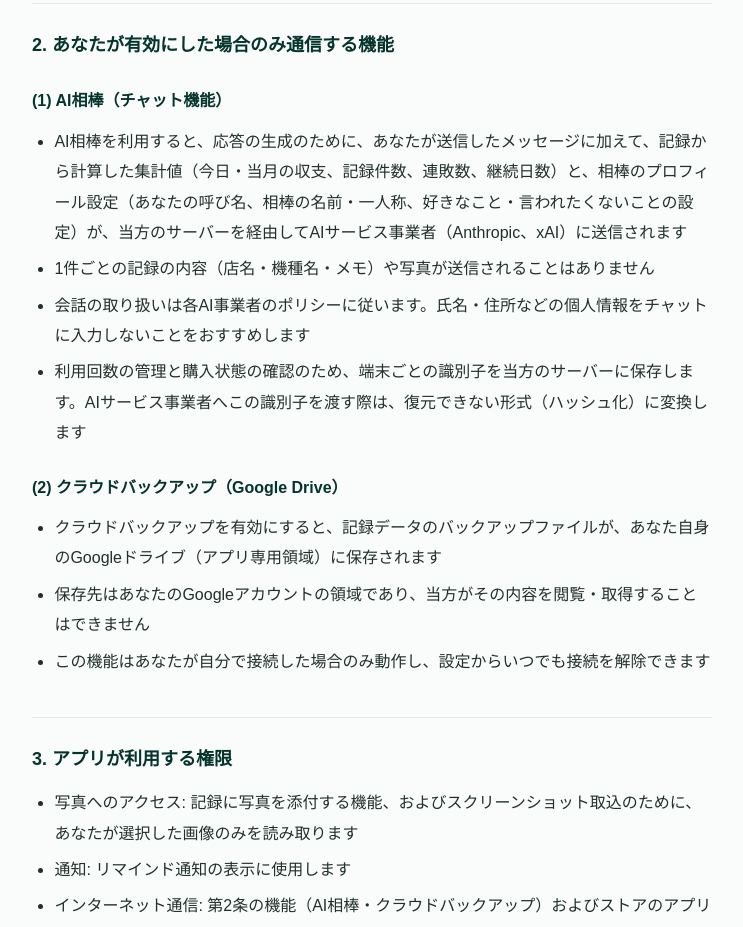
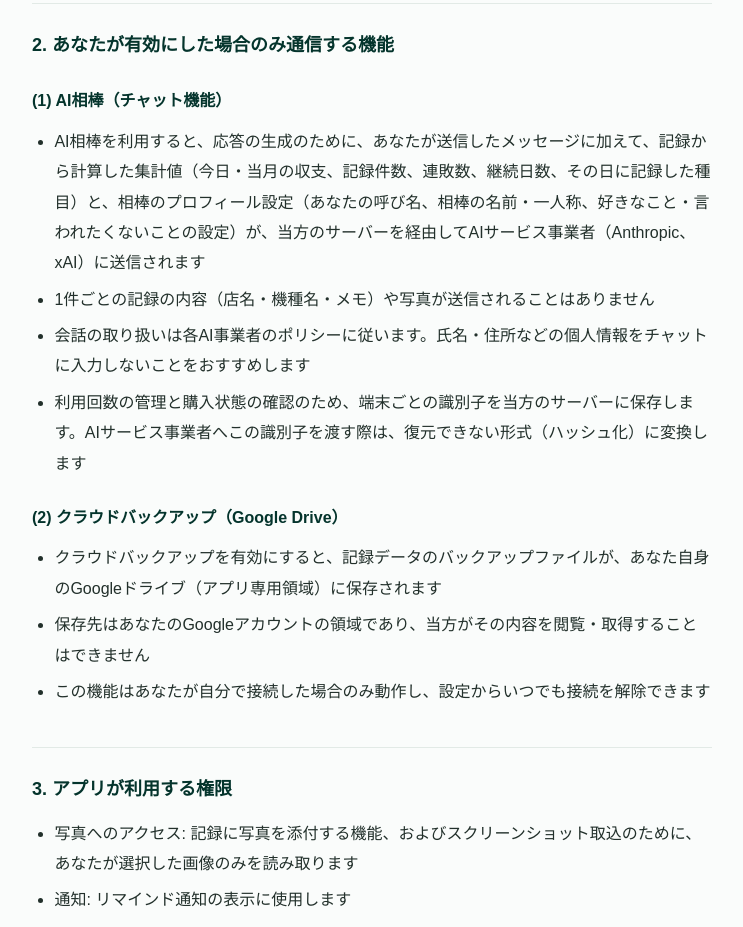
Before and after one commit to jamjam315/leisurecho-site, a plain HTML site: page privacy/index.html in a window 1280 px wide. Shown: the part 857-1784 px from the top of the page, without its empty margins (268-1011 px from the left). Drawn offline with Linux system fonts and the light colour scheme.

Commit message:
プライバシーポリシー第2条(1)に「その日に記録した種目」を追記
送信している集計値のうち today_categories（当日の種目区分）が列挙から
抜けていた。実装は最大6項目（F7）。

```diff
--- a/privacy/index.html
+++ b/privacy/index.html
@@ -120,7 +120,7 @@
 
 <h3>(1) AI相棒（チャット機能）</h3>
 <ul>
-  <li>AI相棒を利用すると、応答の生成のために、あなたが送信したメッセージに加えて、記録から計算した集計値（今日・当月の収支、記録件数、連敗数、継続日数）と、相棒のプロフィール設定（あなたの呼び名、相棒の名前・一人称、好きなこと・言われたくないことの設定）が、当方のサーバーを経由してAIサービス事業者（Anthropic、xAI）に送信されます</li>
+  <li>AI相棒を利用すると、応答の生成のために、あなたが送信したメッセージに加えて、記録から計算した集計値（今日・当月の収支、記録件数、連敗数、継続日数、その日に記録した種目）と、相棒のプロフィール設定（あなたの呼び名、相棒の名前・一人称、好きなこと・言われたくないことの設定）が、当方のサーバーを経由してAIサービス事業者（Anthropic、xAI）に送信されます</li>
   <li>1件ごとの記録の内容（店名・機種名・メモ）や写真が送信されることはありません</li>
   <li>会話の取り扱いは各AI事業者のポリシーに従います。氏名・住所などの個人情報をチャットに入力しないことをおすすめします</li>
   <li>利用回数の管理と購入状態の確認のため、端末ごとの識別子を当方のサーバーに保存します。AIサービス事業者へこの識別子を渡す際は、復元できない形式（ハッシュ化）に変換します</li>
```
